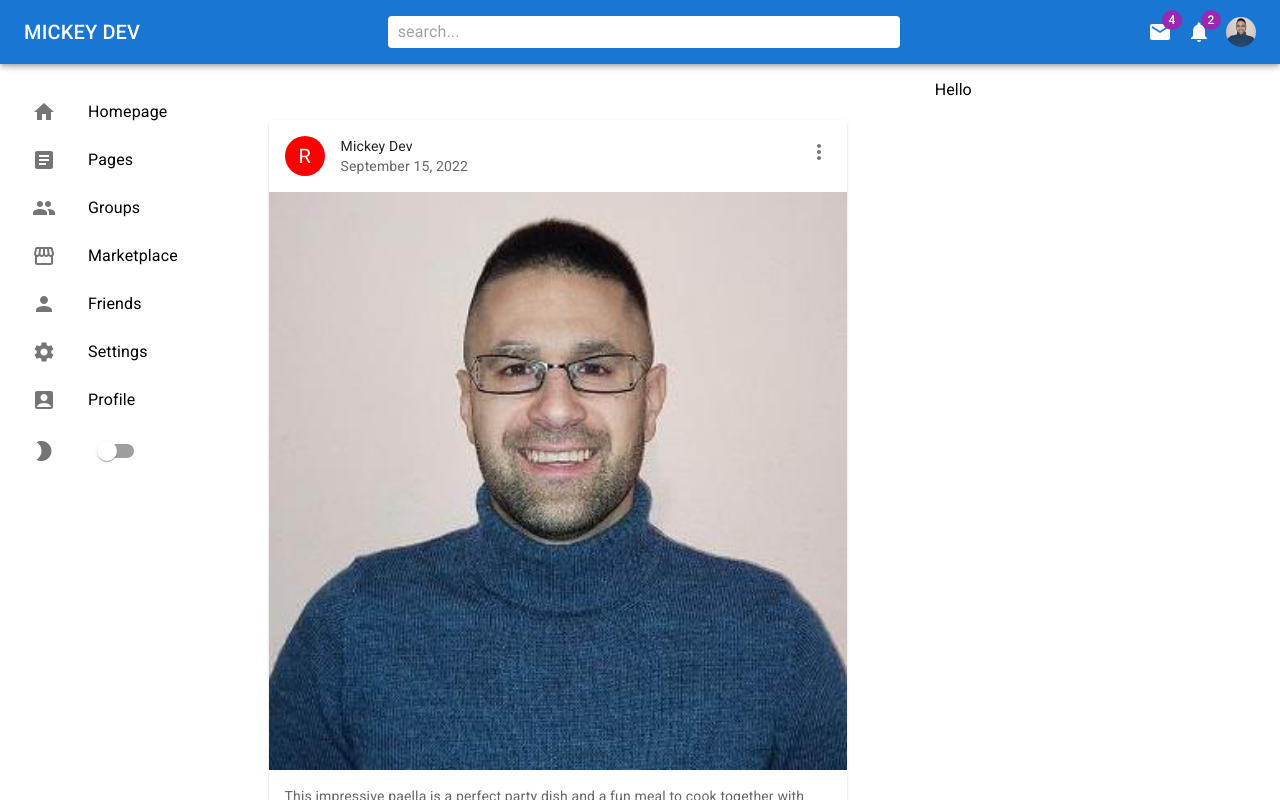
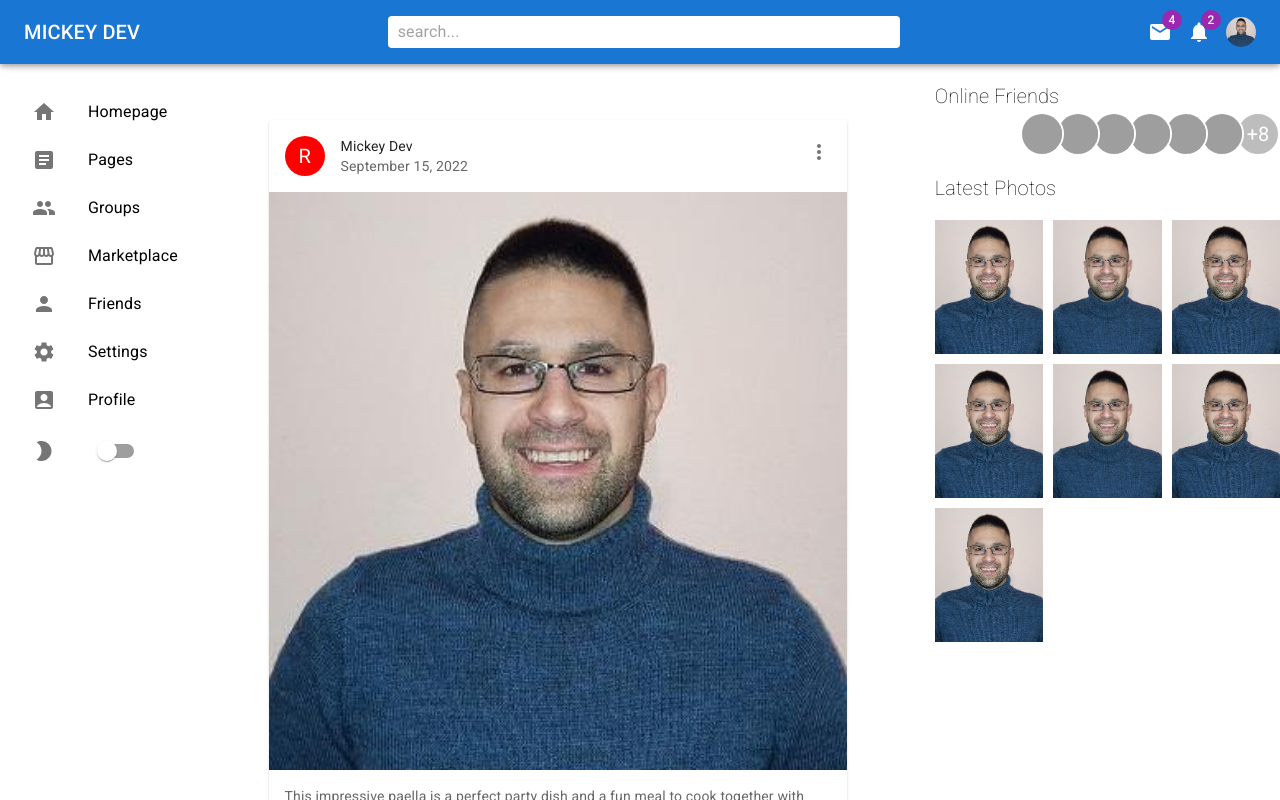
Before and after one commit to MirosBL45/material-social-network, a React (Create React App) app: page / in a window 1280 px wide. Shown: the top 800 px of the page. Built offline with nearby package versions, Linux system fonts and the light colour scheme; grey boxes are pictures that could not be loaded.

Commit message:
rightbar started

```diff
--- a/public/index.html
+++ b/public/index.html
@@ -9,7 +9,7 @@
   <meta name="description" content="Social network with MUI" />
   <!-- <link rel="apple-touch-icon" href="%PUBLIC_URL%/logo192.png" /> -->
   <link rel="manifest" href="%PUBLIC_URL%/manifest.json" />
-  <link rel="stylesheet" href="https://fonts.googleapis.com/css?family=Roboto:300,400,500,700&display=swap" />
+  <link rel="stylesheet" href="https://fonts.googleapis.com/css?family=Roboto:100,200,300,400,500,700&display=swap" />
   <style>
     * {
       font-family: "Roboto", sans-serif;
--- a/src/components/Rightbar.jsx
+++ b/src/components/Rightbar.jsx
@@ -1,10 +1,63 @@
-import { Box } from "@mui/material";
-import React from "react";
+import {
+  Avatar,
+  AvatarGroup,
+  Box,
+  ImageList,
+  ImageListItem,
+  Typography,
+} from "@mui/material";
+import avatarImage from "../assets/avatarImage.jpg";
 
 function Rightbar() {
   return (
     <Box flex={2} p={2} sx={{ display: { xs: "none", sm: "block" } }}>
-      <Box sx={{ position: "fixed" }}>Hello</Box>
+      <Box position='fixed' width='300'>
+        <Typography variant="h6" fontWeight={100}>
+          Online Friends
+        </Typography>
+        <AvatarGroup max={7}>
+          <Avatar alt="Remy Sharp" src="/static/images/avatar/1.jpg" />
+          <Avatar alt="Travis Howard" src="/static/images/avatar/2.jpg" />
+          <Avatar alt="Cindy Baker" src="/static/images/avatar/3.jpg" />
+          <Avatar alt="Agnes Walker" src="/static/images/avatar/4.jpg" />
+          <Avatar alt="Trevor Henderson" src="/static/images/avatar/5.jpg" />
+          <Avatar alt="Agnes Walker" src="/static/images/avatar/4.jpg" />
+          <Avatar alt="Trevor Henderson" src="/static/images/avatar/5.jpg" />
+          <Avatar alt="Agnes Walker" src="/static/images/avatar/4.jpg" />
+          <Avatar alt="Trevor Henderson" src="/static/images/avatar/5.jpg" />
+          <Avatar alt="Agnes Walker" src="/static/images/avatar/4.jpg" />
+          <Avatar alt="Trevor Henderson" src="/static/images/avatar/5.jpg" />
+          <Avatar alt="Agnes Walker" src="/static/images/avatar/4.jpg" />
+          <Avatar alt="Trevor Henderson" src="/static/images/avatar/5.jpg" />
+          <Avatar alt="Trevor Henderson" src="/static/images/avatar/5.jpg" />
+        </AvatarGroup>
+        <Typography variant="h6" fontWeight={100} mt={2} mb={2}>
+          Latest Photos
+        </Typography>
+        <ImageList cols={3} rowHeight={134} gap={10}>
+          <ImageListItem>
+            <img src={avatarImage} alt="latest photos" />
+          </ImageListItem>
+          <ImageListItem>
+            <img src={avatarImage} alt="latest photos" />
+          </ImageListItem>
+          <ImageListItem>
+            <img src={avatarImage} alt="latest photos" />
+          </ImageListItem>
+          <ImageListItem>
+            <img src={avatarImage} alt="latest photos" />
+          </ImageListItem>
+          <ImageListItem>
+            <img src={avatarImage} alt="latest photos" />
+          </ImageListItem>
+          <ImageListItem>
+            <img src={avatarImage} alt="latest photos" />
+          </ImageListItem>
+          <ImageListItem>
+            <img src={avatarImage} alt="latest photos" />
+          </ImageListItem>
+        </ImageList>
+      </Box>
     </Box>
   );
 }
--- a/src/components/Sidebar.jsx
+++ b/src/components/Sidebar.jsx
@@ -7,7 +7,6 @@ import {
   ListItemText,
   Switch,
 } from "@mui/material";
-import React from "react";
 import {
   AccountBox,
   Article,
```
